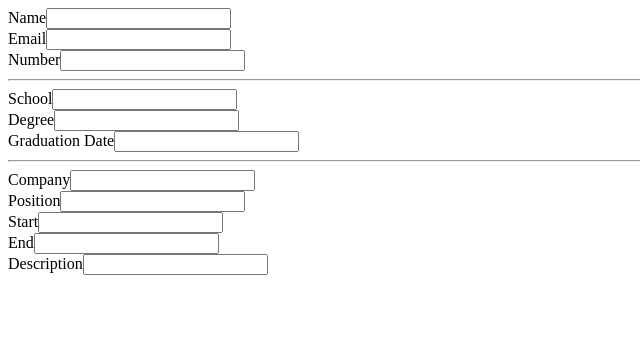
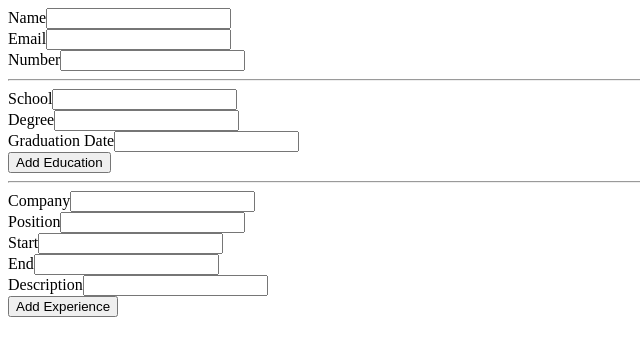
Before and after one commit to FrancisLangit/resumake, a React (Create React App) app: page / in a window 1280 px wide. Shown: the top 356 px of the page, without its empty margins (0-640 px from the left). Built offline with nearby package versions, Linux system fonts and the light colour scheme; the HTML template or start-up script is replaced by a standard one.

Commit message:
Create buttons for adding new sections

```diff
--- a/src/App.js
+++ b/src/App.js
@@ -22,9 +22,23 @@ const App = () => {
       <hr />
 
       {education}
+      <button
+        onClick={() =>
+          setEducation([...education, <Education key={uuidv4()} />])
+        }
+      >
+        Add Education
+      </button>
       <hr />
 
       {experience}
+      <button
+        onClick={() =>
+          setExperience([...experience, <Experience key={uuidv4()} />])
+        }
+      >
+        Add Experience
+      </button>
     </div>
   );
 };
```
